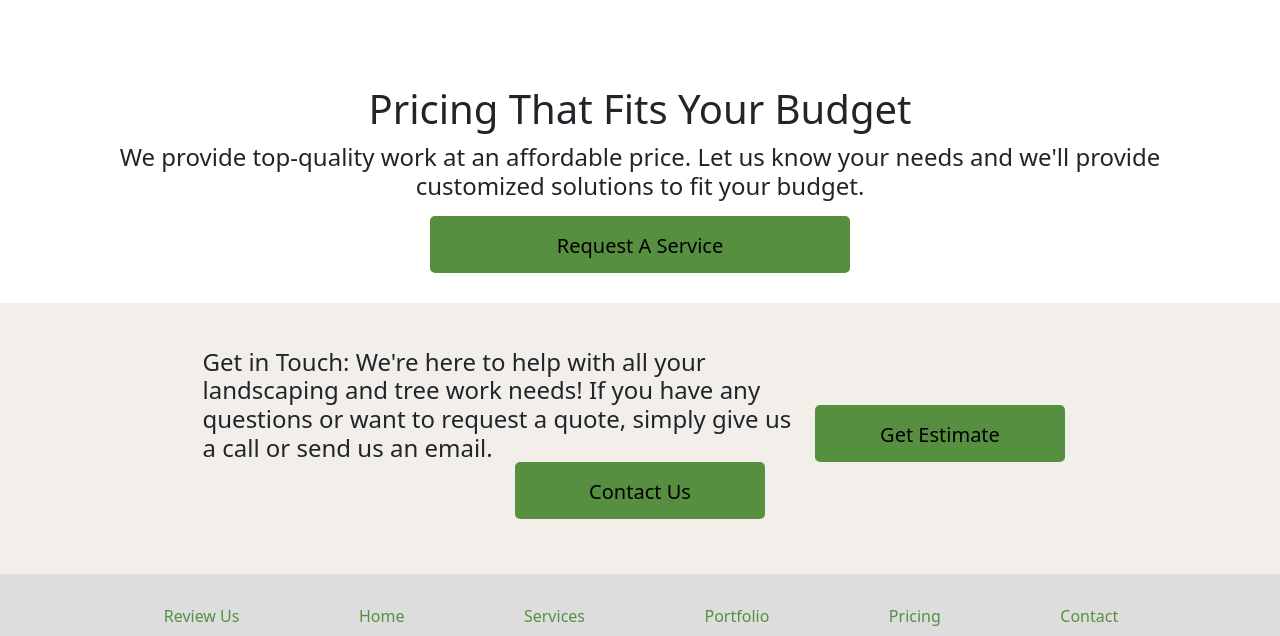
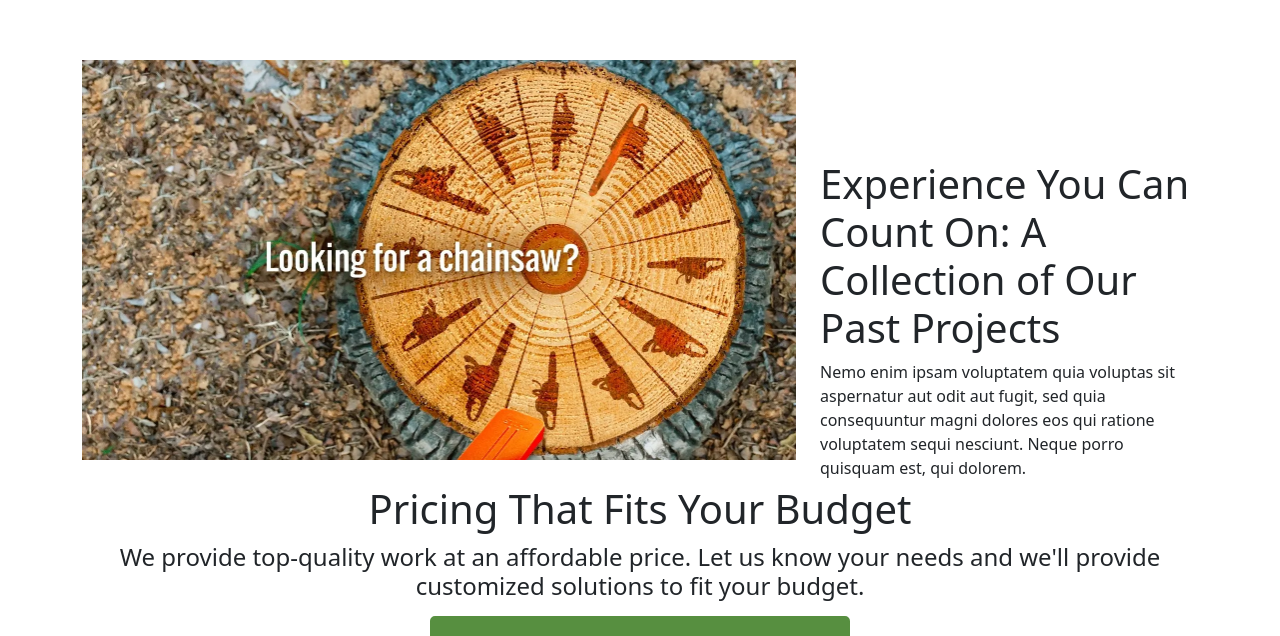
Before and after one commit to thefourthlion/dream-design-landscaping, a Next.js app in the folder client/: page / in a window 1280 px wide. Shown: the part 740-1376 px from the top of the page. Built offline with nearby package versions, Linux system fonts and the light colour scheme.

Commit message:
create portfolio component

```diff
--- a/client/components/Portfolio.js
+++ b/client/components/Portfolio.js
@@ -1,9 +1,40 @@
 import React from "react";
+import Image from "next/image";
+import Img from "../public/images/chainsaw1429x800.webp";
+import Row from "react-bootstrap/Row";
+import Col from "react-bootstrap/Col";
+import Container from "react-bootstrap/Container";
 const Portfolio = () => {
   return (
     <div className="Portfolio">
       <div className="container">
-        <h1 className="content-header">Portfolio</h1>
+        <Row>
+          <Col>
+            <div className="image">
+              <Image
+                priority
+                src={Img}
+                alt="DDL-portfolio-img"
+                width={714}
+                height={400}
+              />
+            </div>
+          </Col>
+
+          <Col>
+            <div className="information">
+              <h1>
+                Experience You Can Count On: A Collection of Our Past Projects
+              </h1>
+              <p>
+                Nemo enim ipsam voluptatem quia voluptas sit aspernatur aut odit
+                aut fugit, sed quia consequuntur magni dolores eos qui ratione
+                voluptatem sequi nesciunt. Neque porro quisquam est, qui
+                dolorem.
+              </p>
+            </div>
+          </Col>
+        </Row>
       </div>
     </div>
   );
--- a/client/pages/index.js
+++ b/client/pages/index.js
@@ -1,10 +1,12 @@
 import Landing from "../components/Landing";
 import Contact from "../components/Contact";
 import Pricing from "../components/Pricing";
+import Portfolio from "../components/Portfolio";
 export default function Home() {
   return (
     <div className="Home">
       <Landing />
+      <Portfolio />
       <Pricing />
       <Contact />
     </div>
--- a/client/styles/Portfolio.scss
+++ b/client/styles/Portfolio.scss
@@ -1 +1,6 @@
-.Portfolio{}
+.Portfolio {
+  .information {
+    position: relative;
+    top: 25%;
+  }
+}
```
Also changed, not shown: client/public/images/chainsaw1429x800.webp (added).
